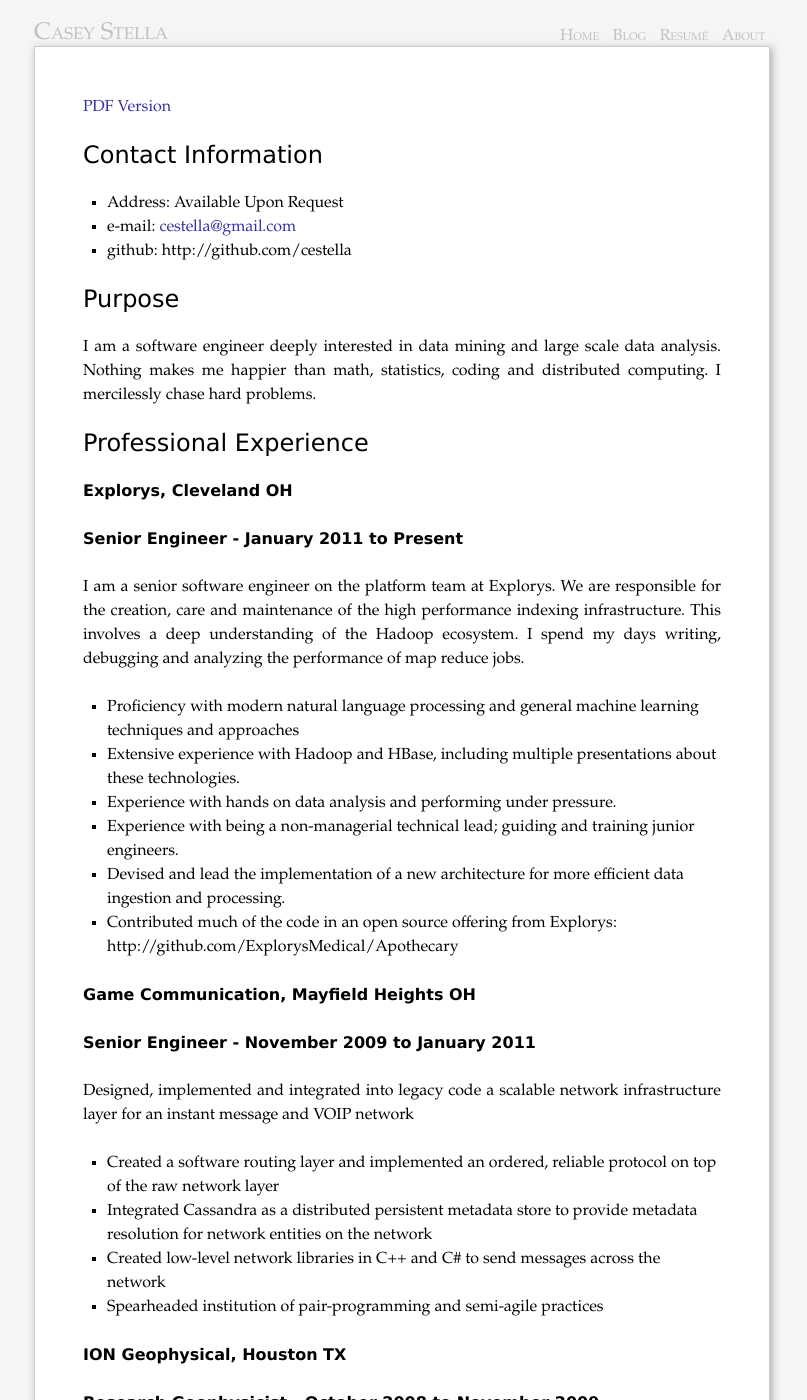
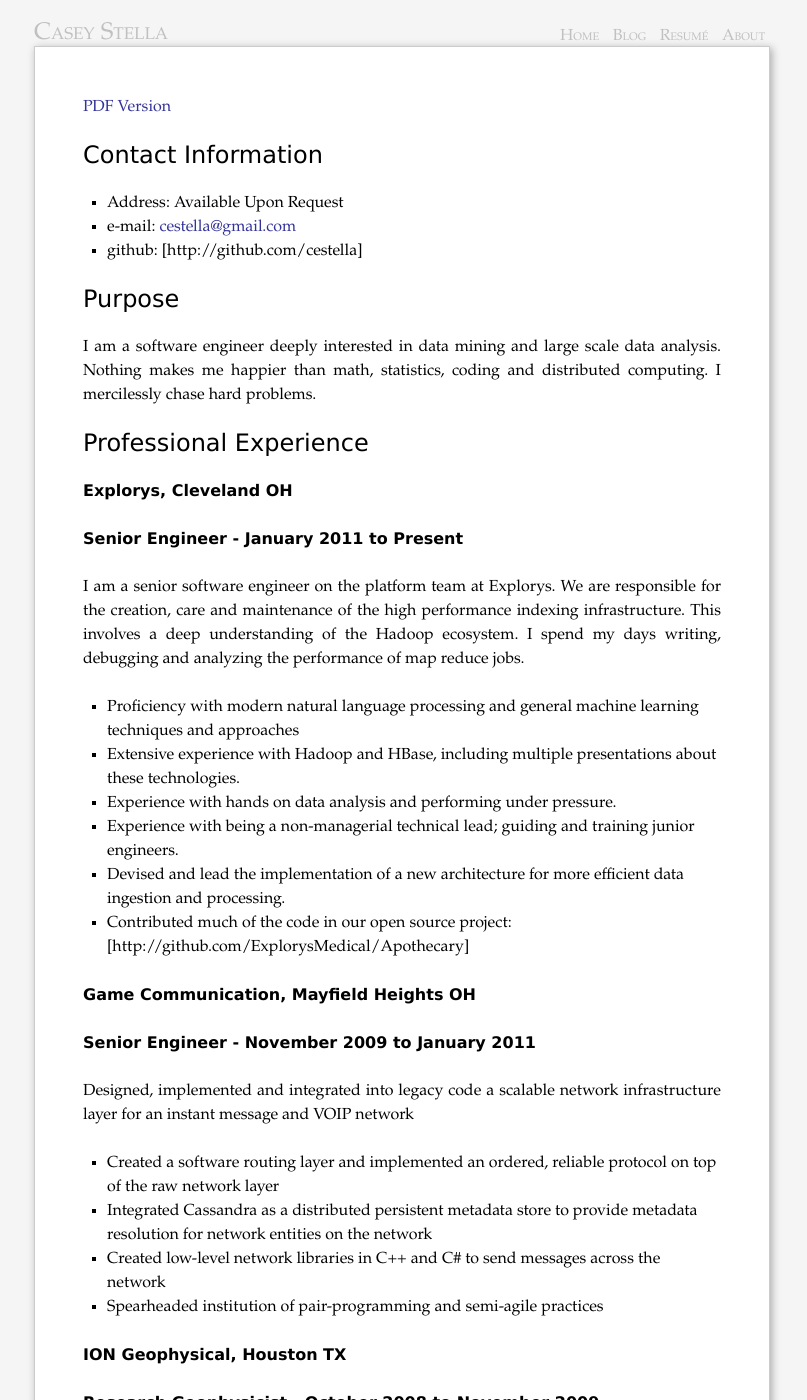
Before and after one commit to cestella/Casey-s-Public-Blog, a Jekyll site: the page built from resume/index.markdown, in a window 1280 px wide and 1400 px high. Shown: the whole window, without its empty margins (238-1045 px from the left). Built offline with Jekyll 4.4.1, drawn with Linux system fonts in a browser that asks for light colours; Markdown is read by kramdown in place of the engine named in the settings.

Commit message:
Updating resume.

```diff
--- a/resume/index.markdown
+++ b/resume/index.markdown
@@ -14,7 +14,7 @@
 ===================
 * Address: Available Upon Request
 * e-mail: [cestella@gmail.com](mailto:cestella@gmail.com)
-* github: http://github.com/cestella
+* github: [http://github.com/cestella]
 
 Purpose
 =======
@@ -39,7 +39,7 @@
 * Experience with being a non-managerial technical lead; guiding and training
  junior engineers.
 * Devised and lead the implementation of a new architecture for more efficient data ingestion and processing.
-* Contributed much of the code in an open source offering from Explorys: http://github.com/ExplorysMedical/Apothecary
+* Contributed much of the code in our open source project: [http://github.com/ExplorysMedical/Apothecary]
 
 ## Game Communication, Mayfield Heights OH
 
```
Also changed, not shown: 2 other files.
